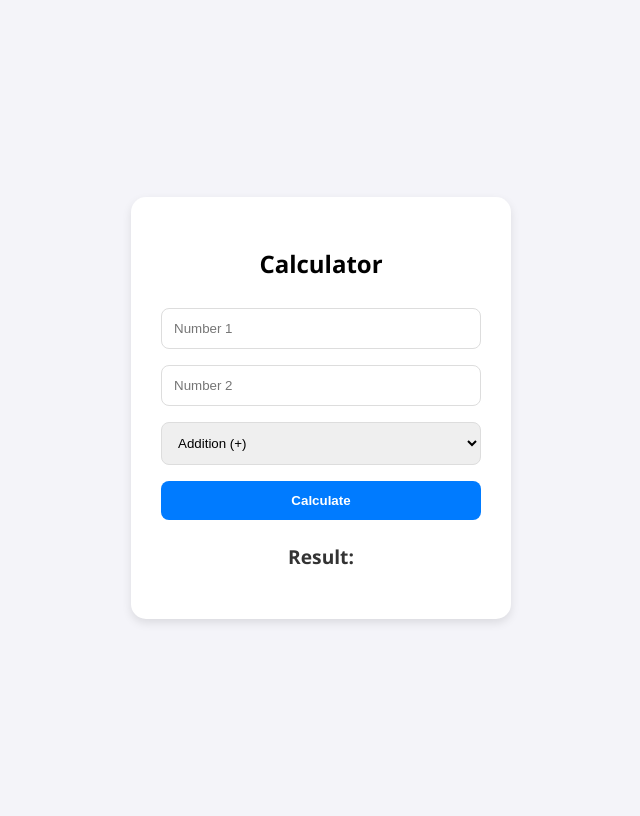
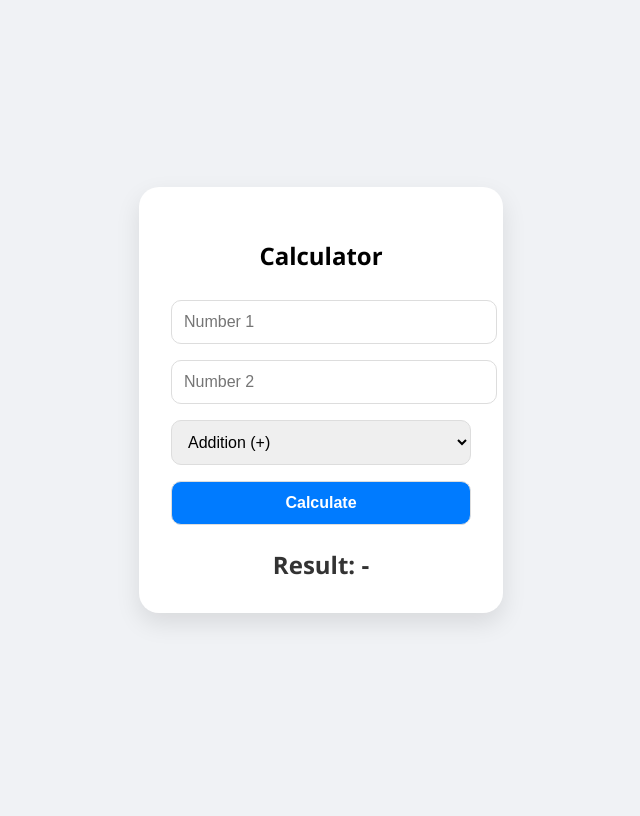
Before and after one commit to upthirahman-yare13/My-calculator, a Flask app: page / in a window 1280 px wide. Shown: the whole page, without its empty margins (319-959 px from the left). After the commit the page ends 623 px from the top, so only its background shows below. Run offline with Flask 3, Linux system fonts and the light colour scheme.

Commit message:
Refactor calculator HTML and JavaScript structure

```diff
--- a/templates/index.html
+++ b/templates/index.html
@@ -1,20 +1,21 @@
 <!DOCTYPE html>
-<html>
+<html lang="en">
 <head>
-    <title>Professional Calculator</title>
-    <meta name="viewport" content="width=device-width, initial-scale=1">
+    <meta charset="UTF-8">
+    <meta name="viewport" content="width=device-width, initial-scale=1.0">
+    <title>Pro Calculator</title>
     <style>
-        body { font-family: 'Segoe UI', sans-serif; display: flex; justify-content: center; align-items: center; height: 100vh; background-color: #f4f4f9; }
-        .calc { background: white; padding: 30px; border-radius: 15px; box-shadow: 0 4px 10px rgba(0,0,0,0.1); width: 100%; max-width: 320px; }
-        input, select, button { width: 100%; padding: 12px; margin: 8px 0; border: 1px solid #ddd; border-radius: 8px; box-sizing: border-box; }
-        button { background: #007bff; color: white; border: none; cursor: pointer; font-weight: bold; }
+        body { font-family: 'Segoe UI', sans-serif; background: #f0f2f5; display: flex; justify-content: center; align-items: center; height: 100vh; margin: 0; }
+        .calc-card { background: white; padding: 2rem; border-radius: 20px; box-shadow: 0 10px 25px rgba(0,0,0,0.1); width: 300px; text-align: center; }
+        input, select, button { width: 100%; padding: 12px; margin: 8px 0; border: 1px solid #ddd; border-radius: 10px; font-size: 16px; }
+        button { background: #007bff; color: white; font-weight: bold; cursor: pointer; transition: 0.3s; }
         button:hover { background: #0056b3; }
-        #res { font-size: 1.2em; color: #333; margin-top: 15px; text-align: center; }
+        #res { font-size: 1.5rem; font-weight: bold; color: #333; margin-top: 15px; }
     </style>
 </head>
 <body>
-    <div class="calc">
-        <h2 style="text-align: center;">Calculator</h2>
+    <div class="calc-card">
+        <h2>Calculator</h2>
         <input type="number" id="num1" placeholder="Number 1">
         <input type="number" id="num2" placeholder="Number 2">
         <select id="op">
@@ -23,29 +24,24 @@
             <option value="*">Multiplication (*)</option>
             <option value="/">Division (/)</option>
         </select>
-        <button onclick="calc()">Calculate</button>
-        <h3 id="res">Result: </h3>
+        <button onclick="calculate()">Calculate</button>
+        <div id="res">Result: -</div>
     </div>
 
     <script>
-        function calc() {
-            let n1 = document.getElementById('num1').value;
-            let n2 = document.getElementById('num2').value;
-            let op = document.getElementById('op').value;
-
-            fetch('/calculate', {
+        async function calculate() {
+            const data = {
+                num1: document.getElementById('num1').value,
+                num2: document.getElementById('num2').value,
+                operation: document.getElementById('op').value
+            };
+            const response = await fetch('/calculate', {
                 method: 'POST',
                 headers: {'Content-Type': 'application/json'},
-                body: JSON.stringify({num1: n1, num2: n2, operation: op})
-            })
-            .then(res => res.json())
-            .then(data => {
-                if(data.result !== undefined) {
-                    document.getElementById('res').innerText = "Result: " + data.result;
-                } else {
-                    document.getElementById('res').innerText = "Error: " + data.error;
-                }
+                body: JSON.stringify(data)
             });
+            const res = await response.json();
+            document.getElementById('res').innerText = "Result: " + (res.result ?? res.error);
         }
     </script>
 </body>
```
